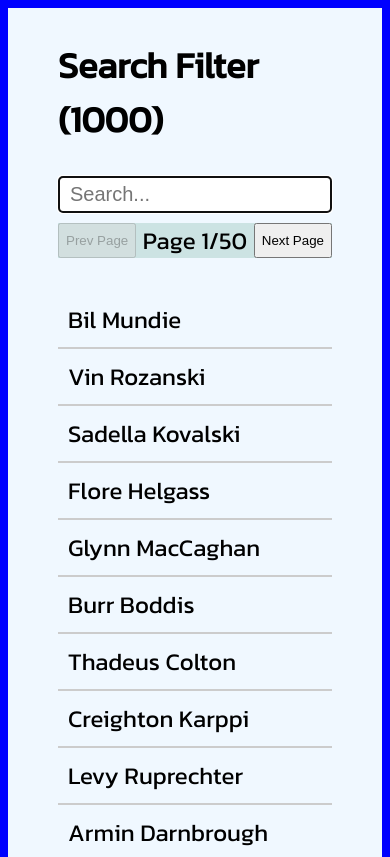
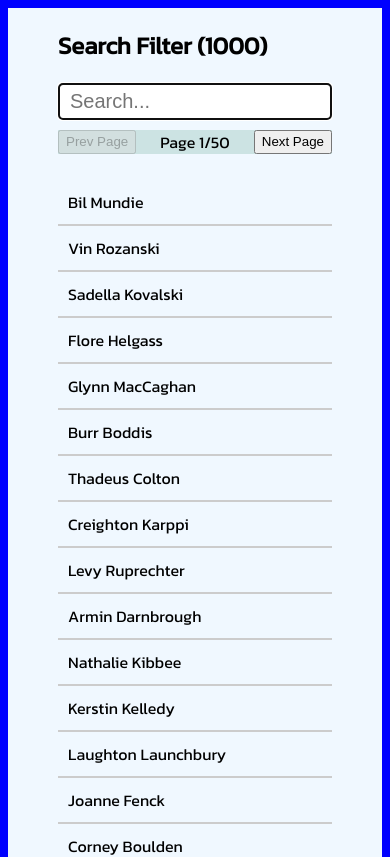
Before and after one commit to Desmondflexy/search-filter, a React (Vite) app: page / in a window 390 px wide. Shown: the top 857 px of the page. Built offline with nearby package versions, Linux system fonts and the light colour scheme.

Commit message:
fix small screen bug

```diff
--- a/src/index.css
+++ b/src/index.css
@@ -6,7 +6,7 @@
 
 html {
     min-width: 360px;
-    font-size: 1.5em;
+    font-size: 1em;
     background-color: blue;
 }
 
@@ -50,3 +50,9 @@ body {
         background-color: rgb(204, 227, 227);
     }
 }
+
+@media screen and (min-width: 600px) {
+    html {
+        font-size: 1.5em;
+    }
+}
```
